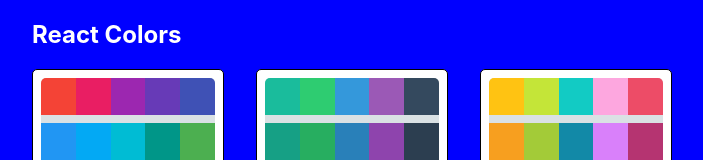
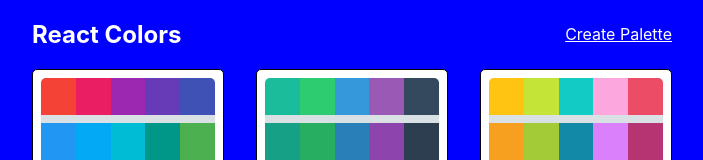
Before and after one commit to wissal92/Colors-Picker-App, a React (Create React App) app: page / in a window 1280 px wide. Shown: the top 160 px of the page, without its empty margins (288-991 px from the left). Built offline with nearby package versions, Linux system fonts and the light colour scheme.

Commit message:
Add NewPaletteForm and Link

```diff
--- a/src/App.js
+++ b/src/App.js
@@ -5,6 +5,7 @@
 import SingleColorPalette from './SingleColorPalette';
 import {generatePalette} from './ColorsHelper';
 import PaletteList from './PaletteList';
+import NewPaletteForm from './NewPaletteForm';
 
 class App extends Component {
   findPalette(id){
@@ -15,7 +16,16 @@
   render(){
     return (
       <Switch>
-        <Route exact path='/' render={(routeProps) => <PaletteList palettes={seedColors} {...routeProps}/>}/>
+        <Route
+          exact
+          path='/palette/new'
+          render={() => <NewPaletteForm/>}
+        />
+        <Route
+          exact
+          path='/'
+          render={(routeProps) => <PaletteList palettes={seedColors} {...routeProps}/>}
+        />
         <Route
           exact
           path='/palette/:id'
--- /dev/null
+++ b/src/NewPaletteForm.js
@@ -0,0 +1,13 @@
+import React, {Component} from 'react';
+
+class NewPaletteForm extends Component{
+    render(){
+        return (
+            <div>
+                <h1>New Palette Form!</h1>
+            </div>
+        )
+    }
+}
+
+export default NewPaletteForm;
--- a/src/PaletteList.js
+++ b/src/PaletteList.js
@@ -15,6 +15,7 @@
                 <div className={classes.container}>
                     <nav className={classes.nav}>
                        <h1>React Colors</h1>
+                       <Link to='/palette/new'>Create Palette</Link>
                     </nav>
                     <div className={classes.palettes}>
                         {palettes.map(palette =>(
--- a/src/styles/PaletteListStyles.js
+++ b/src/styles/PaletteListStyles.js
@@ -17,7 +17,11 @@
         display: 'flex',
         width: '100%',
         justifyContent: 'space-between',
-        color: 'white'
+        color: 'white',
+        alignItems: 'center',
+        '& a': {
+            color: 'white'
+        }
     },
     palettes: {
         boxSizing: 'border-box',
```
